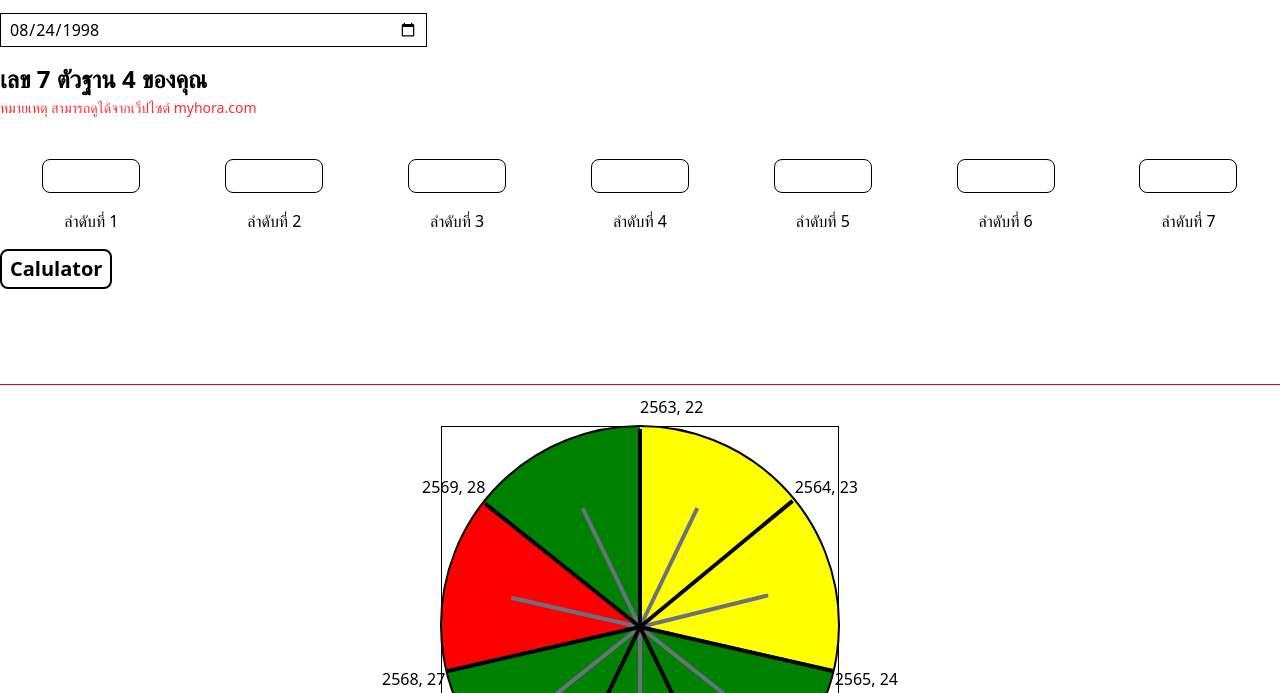
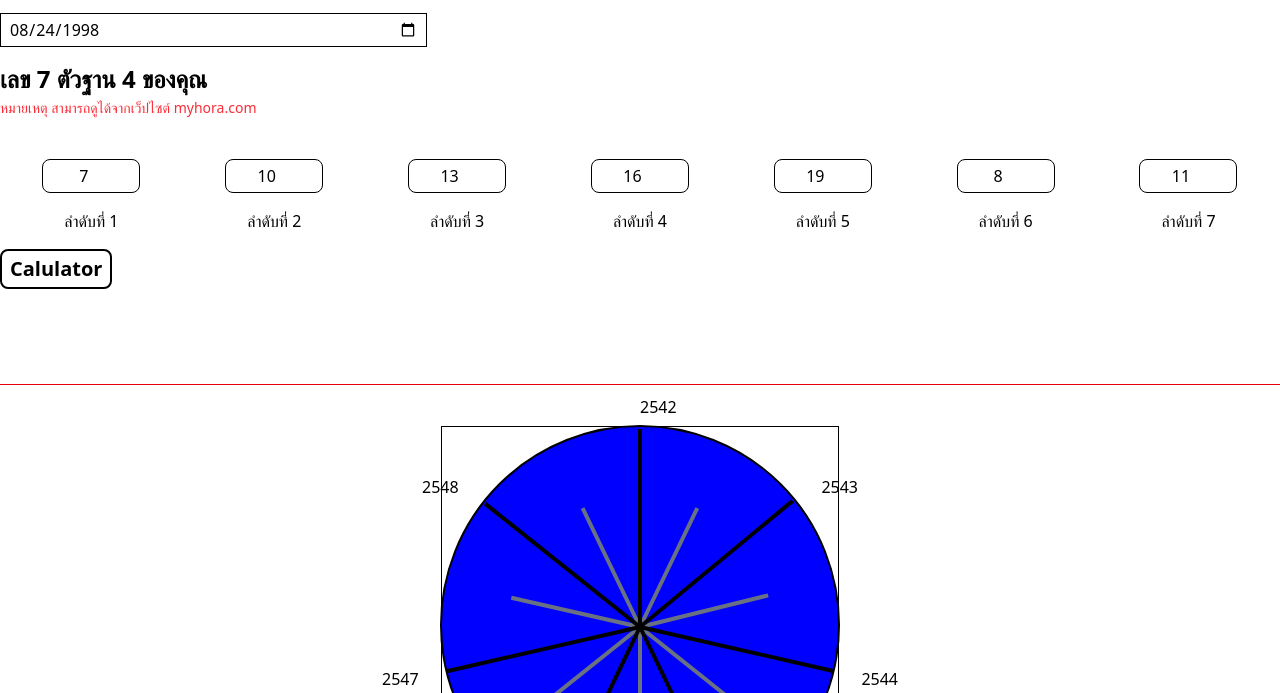
Before and after one commit to Nattpatsu/7Number4Base, a website: page index.html in a window 1280 px wide. Both pictures are taken after a click on the button "Calulator". Shown: the part 107-800 px from the top of the page. Drawn offline with Linux system fonts and the light colour scheme.

Commit message:
logic find 7 colors !!!Not finish!!!

```diff
--- a/index.html
+++ b/index.html
@@ -42,7 +42,7 @@
               id="number7base4_1"
               min="3"
               max="21"
-              required
+              value="7"
             />
             <label for="number1">ลำดับที่ 1</label>
           </div>
@@ -54,7 +54,7 @@
               id="number7base4_2"
               min="3"
               max="21"
-              required
+              value="10"
             />
             <label for="number2">ลำดับที่ 2</label>
           </div>
@@ -66,6 +66,7 @@
               id="number7base4_3"
               min="3"
               max="21"
+              value="13"
             />
             <label for="number3">ลำดับที่ 3</label>
           </div>
@@ -77,6 +78,7 @@
               id="number7base4_4"
               min="3"
               max="21"
+              value="16"
             />
             <label for="number4">ลำดับที่ 4</label>
           </div>
@@ -88,6 +90,7 @@
               id="number7base4_5"
               min="3"
               max="21"
+              value="19"
             />
             <label for="number5">ลำดับที่ 5</label>
           </div>
@@ -99,6 +102,7 @@
               id="number7base4_6"
               min="3"
               max="21"
+              value="8"
             />
             <label for="number6">ลำดับที่ 6</label>
           </div>
@@ -110,6 +114,7 @@
               id="number7base4_7"
               min="3"
               max="21"
+              value="11"
             />
             <label for="number7">ลำดับที่ 7</label>
           </div>
@@ -128,13 +133,13 @@
             class="relative size-100 rounded-full border-2"
             style="
   background: conic-gradient(
-    yellow 0deg 51.42deg,
-    yellow 51.42deg 102.84deg,
-    green 102.84deg 154.26deg,
-    green 154.26deg 205.68deg,
-    green 205.68deg 257.1deg,
-    red 257.1deg 308.52deg,
-    green 308.52deg 0deg
+    blue 0deg 51.42deg,
+    blue 51.42deg 102.84deg,
+    blue 102.84deg 154.26deg,
+    blue 154.26deg 205.68deg,
+    blue 205.68deg 257.1deg,
+    blue 257.1deg 308.52deg,
+    blue 308.52deg 0deg
   );"
           >
           <!--year-->
--- a/main.js
+++ b/main.js
@@ -115,19 +115,18 @@ const lifeCirclecal = () => {
 
   const birthdaydate = document.getElementById("birthdaydate").value;
 
-  const number7base4_1 = document.getElementById("number7base4_1");
-  const number7base4_2 = document.getElementById("number7base4_2");
-  const number7base4_3 = document.getElementById("number7base4_3");
-  const number7base4_4 = document.getElementById("number7base4_4");
-  const number7base4_5 = document.getElementById("number7base4_5");
-  const number7base4_6 = document.getElementById("number7base4_6");
-  const number7base4_7 = document.getElementById("number7base4_7");
+  const number7base4_1 = document.getElementById("number7base4_1").value;
+  const number7base4_2 = document.getElementById("number7base4_2").value;
+  const number7base4_3 = document.getElementById("number7base4_3").value;
+  const number7base4_4 = document.getElementById("number7base4_4").value;
+  const number7base4_5 = document.getElementById("number7base4_5").value;
+  const number7base4_6 = document.getElementById("number7base4_6").value;
+  const number7base4_7 = document.getElementById("number7base4_7").value;
 
   const arrnumber7base4 = [
     number7base4_1,
     number7base4_2,
     number7base4_3,
-    number7base4_1,
     number7base4_4,
     number7base4_5,
     number7base4_6,
@@ -141,6 +140,8 @@ const lifeCirclecal = () => {
   const year5 = document.getElementById("year5");
   const year6 = document.getElementById("year6");
   const year7 = document.getElementById("year7");
+
+  //logic cal year loop
 
   const arrYear = [year1, year2, year3, year4, year5, year6, year7];
 
@@ -159,5 +160,27 @@ const lifeCirclecal = () => {
     }`;
   }
 
+  //logic find 7 colors
+
+  /*style="
+  background: conic-gradient(
+    yellow 0deg 51.42deg,
+    yellow 51.42deg 102.84deg,
+    green 102.84deg 154.26deg,
+    green 154.26deg 205.68deg,
+    green 205.68deg 257.1deg,
+    red 257.1deg 308.52deg,
+    green 308.52deg 0deg
+  );"*/
+  const mergeArr = [arrGreenNumber, arrYellowNumber, arrRedNumber];
+  let count = 3;
+  for (const i in arrnumber7base4) {
+    console.log(arrnumber7base4[i]);
+    for (let j = 0; j  count; j++) {
+
+      console.log(mergeArr[j][]);
+    }
+  }
+
   //console.log(stepLoop);
 };
```
Also changed, not shown: output.css.
